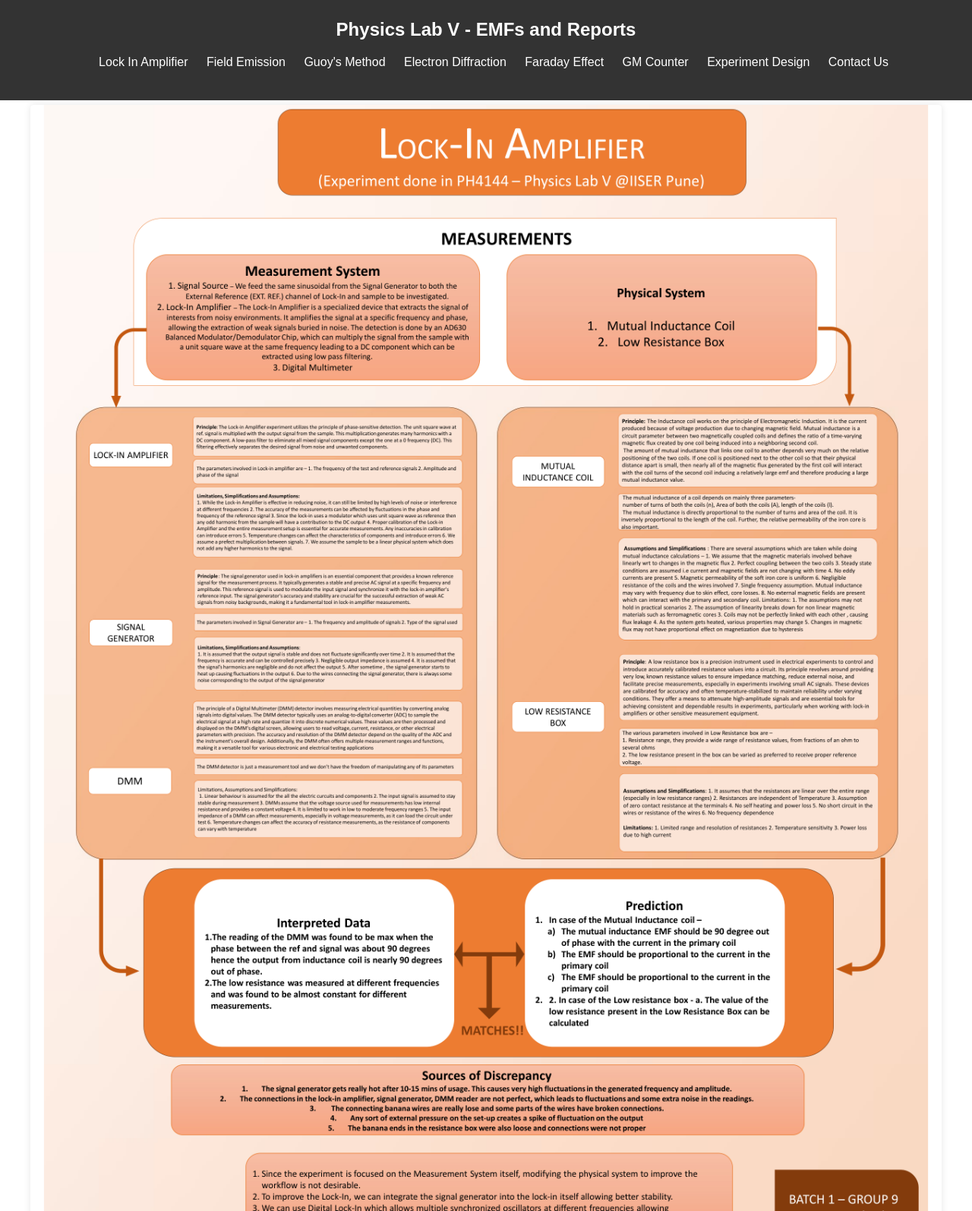
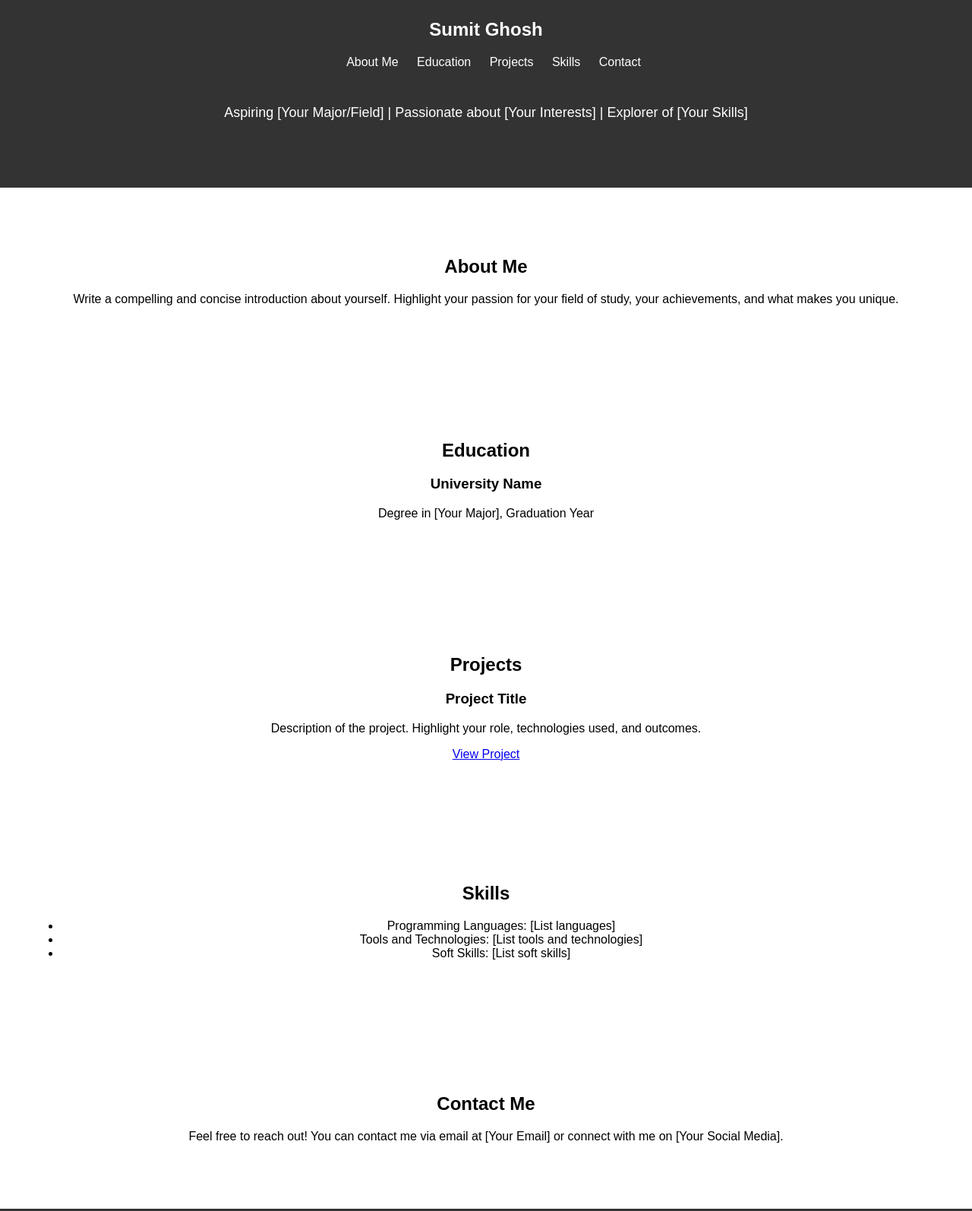
Before and after one commit to timus-g/physics-lab-v, a plain HTML site: page index.html in a window 1280 px wide. Shown: the top 1594 px of the page at 76% size. Drawn offline with Linux system fonts and the light colour scheme.

Commit message:
Add files via upload

```diff
--- a/index.html
+++ b/index.html
@@ -1,108 +1,107 @@
 <!DOCTYPE html>
 <html lang="en">
+
 <head>
     <meta charset="UTF-8">
     <meta name="viewport" content="width=device-width, initial-scale=1.0">
+    <title>Sumit Ghosh</title>
     <link rel="stylesheet" href="styles.css">
-    <title>Physics Lab V</title>
+    <link href="https://fonts.googleapis.com/css2?family=Roboto:wght@400;700&display=swap" rel="stylesheet">
+    <!-- Add any additional stylesheets or scripts here -->
 </head>
+
 <body>
-    <style>
-        body {
-            text-align: center;
-        }
 
-        h1 {
-            margin-top: 0px; /* Optional: Add some top margin for better visual appearance */
-        }
-    </style>
-
-        <nav>
+    <!-- Navigation Section -->
+    <nav>
         <div class="container">
-            <h1 text-align: center>Physics Lab V - EMFs and Reports</h1>
+            <h1>Sumit Ghosh</h1>
             <ul>
-                <li><a href="#lock-in">Lock In Amplifier</a></li>
-                <li><a href="#field-emi">Field Emission</a></li>
-                <li><a href="#guoys-method">Guoy's Method</a></li>
-                <li><a href="#electron-deiff">Electron Diffraction</a></li>
-                <li><a href="#faraday-eff">Faraday Effect</a></li>
-                <li><a href="#gm-counter">GM Counter</a></li>
-                <li><a href="#exp-design">Experiment Design</a></li>
-                <li><a href="#contact">Contact Us</a></li>
+                <li><a href="#about">About Me</a></li>
+                <li><a href="#education">Education</a></li>
+                <li><a href="#projects">Projects</a></li>
+                <li><a href="#skills">Skills</a></li>
+                <li><a href="#contact">Contact</a></li>
             </ul>
         </div>
     </nav>
 
+    <!-- Hero Section -->
+    <header id="hero">
+        <div class="container">
+            <h2>Welcome to My Academic Portfolio</h2>
+            <p>Aspiring [Your Major/Field] | Passionate about [Your Interests] | Explorer of [Your Skills]</p>
+        </div>
+    </header>
 
-    <section id="portfolio">
+    <!-- About Me Section -->
+    <section id="about" class="section">
         <div class="container">
-            <h2 id="lock-in">Lock In Amplifier</h2>
-            <div class="project">
-                <img src="LIA.png" alt="Project 1">
-                <a href="LIA.html" target="_blank">Lock In Amplifier - Analysis</a>
-            </div>
-
-            <h2 id="field-emi">Field Emission</h2>
-            <div class="project">
-                <img src="FE.png" alt="Project 1">
-                <a href="FE.html" target="_blank">Field Emission - Analysis</a>
-            </div>
-
-            <h2 id="guoys-method">Guoy's Method</h2>
-            <div class="project">
-                <img src="GM.png" alt="Project 1">
-                <a href="GM.html" target="_blank">Gouy's Method - Analysis</a>
-            </div>
-
-            <h2 id="electron-deiff">Electron Diffraction</h2>
-            <div class="project">
-                <img src="ED.png" alt="Project 1">
-                <a href="ED.html" target="_blank">Electron Diffraction - Analysis</a>
-            </div>
-
-            <h2 id="faraday-eff">Faraday Effect</h2>
-            <div class="project">
-                <img src="FDE.png" alt="Project 1">
-                <a href="FDE.html" target="_blank">Faraday Effect - Analysis</a>
-            </div>
-
-            <h2 id="gm-counter">GM Counter</h2>
-            <div class="project">
-                <img src="GC.png" alt="Project 1">
-                <a href="GC.html" target="_blank">GM Counter - Analysis</a>
-            </div>
-
-            <h2 id="exp-design">Experiment Design</h2>
-            <div class="video-container">
-                <iframe width="560" height="315" src="https://www.youtube.com/embed/W6D3ZRea4tw?si=0yC4DNZ01GkCBSSN" title="YouTube video player" frameborder="0" allow="accelerometer; autoplay; clipboard-write; encrypted-media; gyroscope; picture-in-picture; web-share" allowfullscreen></iframe>
-            </div>
-            <div class="video-container">
-                <iframe width="560" height="315" src="https://www.youtube.com/embed/RNtffVt57Vc?si=7bFkVrOyG9jJGE6e" title="YouTube video player" frameborder="0" allow="accelerometer; autoplay; clipboard-write; encrypted-media; gyroscope; picture-in-picture; web-share" allowfullscreen></iframe>
-            </div>
-            <div class="project">
-                <a href="expdesign.html" target="_blank">Coupled Pendulum Dynamics - Click to read the report.</a>
-            </div>
-            <!-- Repeat the above structure for other projects -->
-        </div>
-
-    </section>
-
-    <section id="contact">
-        <div class="container">
-            <h2>Contact Us</h2>
-            <p>Thank You for visiting. Feel free to reach out to us.</p>
-            <p>Sumit Ghosh - <a href = "mailto: sumit.ghosh@students.iiserpune.ac.in">sumit.ghosh@students.iiserpune.ac.in</a></p>
-            <p>Paritosh Malik - <a href = "mailto: paritosh.malik@students.iiserpune.ac.in">paritosh.malik@students.iiserpune.ac.in</a></p>
-            <p>Ritavash Debnath - <a href = "mailto: ritavash.debnath@students.iiserpune.ac.in">ritavash.debnath@students.iiserpune.ac.in</a></p>
+            <h2>About Me</h2>
+            <p>Write a compelling and concise introduction about yourself. Highlight your passion for your field
+                of study, your achievements, and what makes you unique.</p>
         </div>
     </section>
 
+    <!-- Education Section -->
+    <section id="education" class="section">
+        <div class="container">
+            <h2>Education</h2>
+            <!-- List your educational background, including institutions, degrees, and dates -->
+            <div class="education-item">
+                <h3>University Name</h3>
+                <p>Degree in [Your Major], Graduation Year</p>
+            </div>
+            <!-- Add more education items as needed -->
+        </div>
+    </section>
+
+    <!-- Projects Section -->
+    <section id="projects" class="section">
+        <div class="container">
+            <h2>Projects</h2>
+            <!-- Showcase your academic and personal projects with descriptions and links -->
+            <div class="project-item">
+                <h3>Project Title</h3>
+                <p>Description of the project. Highlight your role, technologies used, and outcomes.</p>
+                <a href="#" target="_blank">View Project</a>
+            </div>
+            <!-- Add more project items as needed -->
+        </div>
+    </section>
+
+    <!-- Skills Section -->
+    <section id="skills" class="section">
+        <div class="container">
+            <h2>Skills</h2>
+            <!-- List your skills, both technical and soft skills -->
+            <ul>
+                <li>Programming Languages: [List languages]</li>
+                <li>Tools and Technologies: [List tools and technologies]</li>
+                <li>Soft Skills: [List soft skills]</li>
+            </ul>
+        </div>
+    </section>
+
+    <!-- Contact Section -->
+    <section id="contact" class="section">
+        <div class="container">
+            <h2>Contact Me</h2>
+            <!-- Provide ways for visitors to contact you, such as a contact form or links to social media -->
+            <p>Feel free to reach out! You can contact me via email at [Your Email] or connect with me on
+                [Your Social Media].</p>
+        </div>
+    </section>
+
+    <!-- Footer Section -->
     <footer>
         <div class="container">
-            <p>&copy; 2023 Sumit Physics Lab V</p>
+            <p>&copy; 2023 Your Name. All Rights Reserved.</p>
         </div>
     </footer>
 
-    <script src="main.js"></script>
+    <!-- Add any additional scripts or JavaScript libraries here -->
+
 </body>
+
 </html>
--- a/styles.css
+++ b/styles.css
@@ -2,8 +2,11 @@ body {
     font-family: 'Arial', sans-serif;
     margin: 0;
     padding: 0;
+    text-align: center;
 }
-
+h1 {
+    margin-top: 0px; /* Optional: Add some top margin for better visual appearance */
+}
 /* Fixed Navigation styles */
 nav {
     background-color: #333;
```
